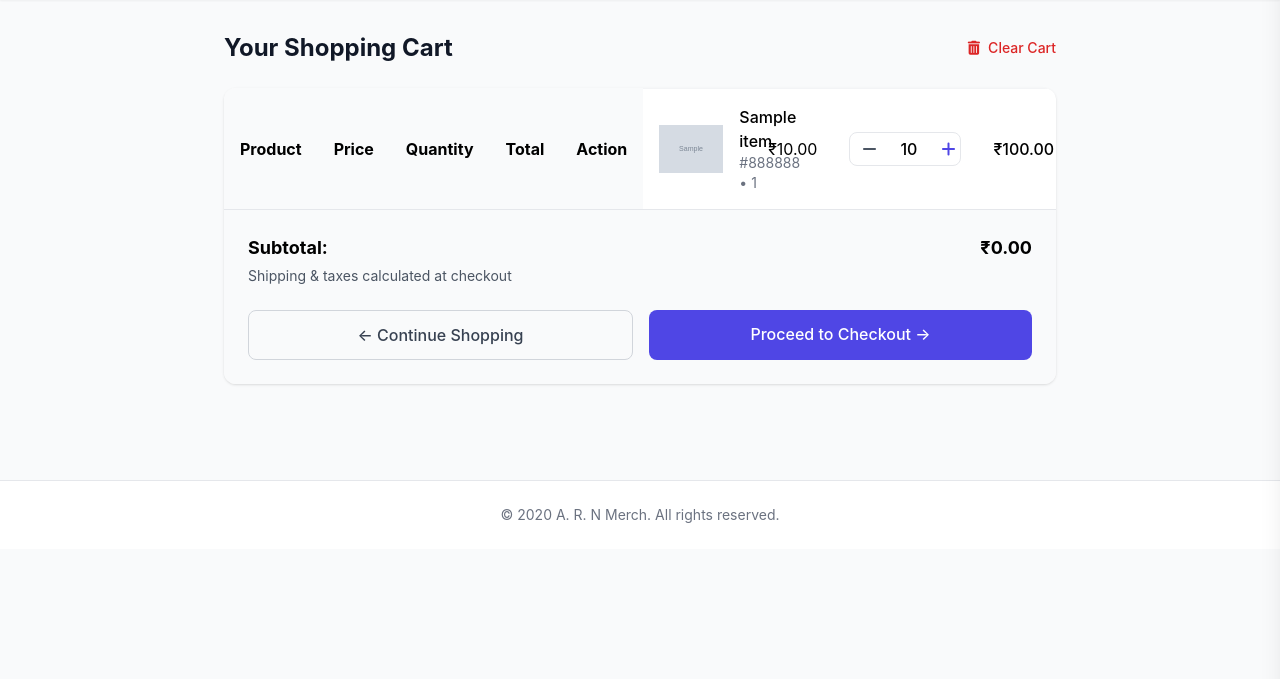
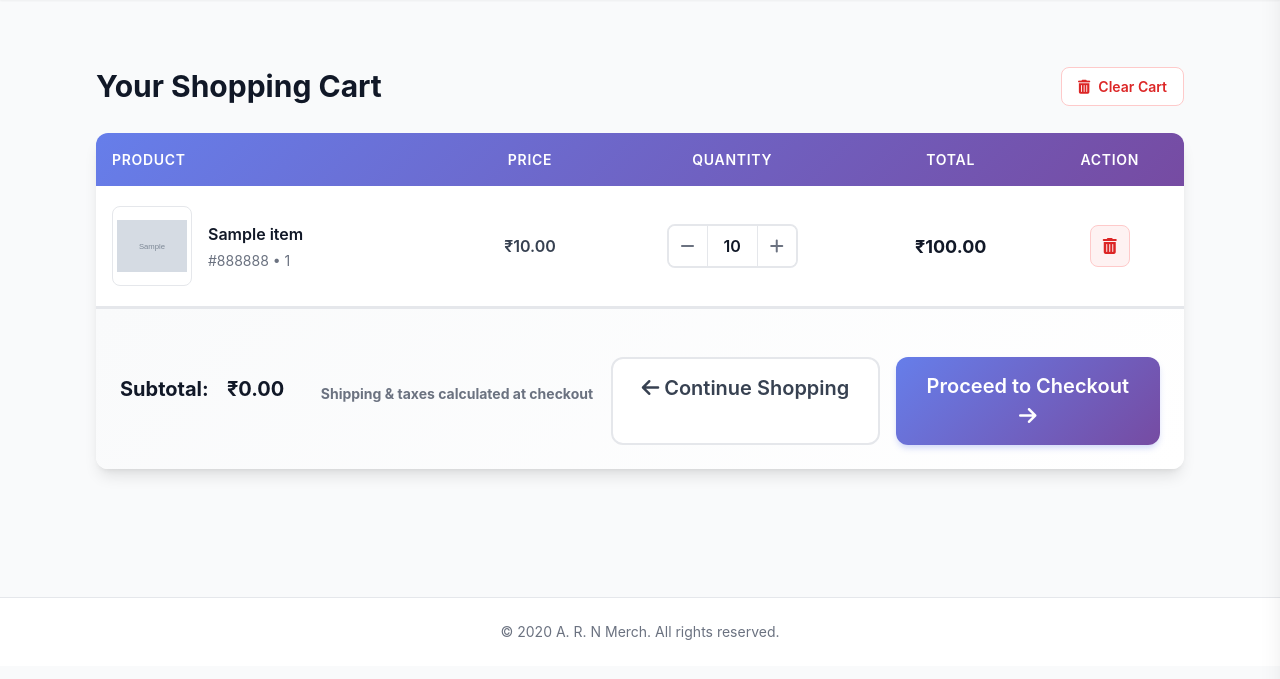
Before and after one commit to theitruler/ngoshoparngct, a Flask app: template templates/cart.html in a window 1280 px wide. Shown: the part 64-743 px from the top of the page. Run offline with Flask 3, Linux system fonts and the light colour scheme; the template is opened without the code that fills it: most values are stand-ins (such as "Sample title", 1, 10 or a date in 2020); grey boxes marked "Sample" are stand-in pictures; data that the repository does not hold is empty; parts of the project's set-up code (start-up, migrations or seed data) failed here and were passed over; some libraries are stand-ins or nearby versions.

Commit message:
improved cart.html

```diff
--- a/templates/cart.html
+++ b/templates/cart.html
@@ -2,23 +2,259 @@
 {% block title %}Cart{% endblock %}
 {% block content %}
 <style>
-/* Mobile-friendly responsive styles */
+/* ====================================
+IMPROVED CART STYLES - DESKTOP & MOBILE
+==================================== */
+/* Base cart table styles */
+.cart-table {
+  width: 100%;
+  background: white;
+}
+.cart-table thead {
+  background: linear-gradient(135deg, #667eea 0%, #764ba2 100%);
+  color: white;
+}
+.cart-table thead th {
+  padding: 1rem;
+  font-weight: 600;
+  font-size: 0.875rem;
+  text-transform: uppercase;
+  letter-spacing: 0.05em;
+}
+.cart-table tbody tr {
+  border-bottom: 1px solid #e5e7eb;
+  transition: background-color 0.2s;
+}
+.cart-table tbody tr:hover {
+  background-color: #f9fafb;
+}
+.cart-table tbody td {
+  padding: 1.25rem 1rem;
+  vertical-align: middle;
+}
+/* Product cell styling */
+.product-cell {
+  display: flex;
+  align-items: center;
+  gap: 1rem;
+}
+.product-image {
+  width: 5rem;
+  height: 5rem;
+  object-fit: contain;
+  border-radius: 0.5rem;
+  border: 1px solid #e5e7eb;
+  padding: 0.25rem;
+  background: white;
+}
+.product-info {
+  flex: 1;
+}
+.product-name {
+  font-weight: 600;
+  color: #111827;
+  font-size: 1rem;
+  margin-bottom: 0.25rem;
+}
+.product-variant {
+  font-size: 0.875rem;
+  color: #6b7280;
+}
+/* Price styling */
+.price-cell {
+  font-weight: 600;
+  color: #374151;
+  font-size: 1rem;
+}
+/* Quantity controls */
+.quantity-controls {
+  display: inline-flex;
+  align-items: center;
+  border: 2px solid #e5e7eb;
+  border-radius: 0.5rem;
+  overflow: hidden;
+  background: white;
+}
+.quantity-controls button {
+  padding: 0.5rem 0.75rem;
+  background: white;
+  border: none;
+  cursor: pointer;
+  transition: all 0.2s;
+  color: #6b7280;
+}
+.quantity-controls button:hover:not(:disabled) {
+  background: #f3f4f6;
+  color: #4f46e5;
+}
+.quantity-controls button:disabled {
+  opacity: 0.4;
+  cursor: not-allowed;
+}
+.quantity-controls .qty-display {
+  padding: 0.5rem 1rem;
+  border-left: 1px solid #e5e7eb;
+  border-right: 1px solid #e5e7eb;
+  font-weight: 600;
+  min-width: 3rem;
+  text-align: center;
+  color: #111827;
+}
+/* Total cell */
+.total-cell {
+  font-weight: 700;
+  color: #111827;
+  font-size: 1.125rem;
+}
+/* Delete button */
+.delete-btn {
+  padding: 0.5rem 0.75rem;
+  color: #dc2626;
+  background: #fef2f2;
+  border: 1px solid #fecaca;
+  border-radius: 0.5rem;
+  cursor: pointer;
+  transition: all 0.2s;
+}
+.delete-btn:hover {
+  background: #fee2e2;
+  border-color: #fca5a5;
+  transform: scale(1.05);
+}
+/* Summary section */
+.cart-summary {
+  background: linear-gradient(135deg, #f9fafb 0%, #ffffff 100%);
+  border-top: 2px solid #e5e7eb;
+  padding: 1.5rem;
+}
+.summary-row {
+  display: flex;
+  justify-content: space-between;
+  align-items: center;
+  font-size: 1.25rem;
+  font-weight: 700;
+  color: #111827;
+}
+.summary-note {
+  color: #6b7280;
+  font-size: 0.875rem;
+  margin-top: 0.5rem;
+}
+/* Action buttons */
+.action-buttons {
+  display: flex;
+  gap: 1rem;
+  margin-top: 1.5rem;
+}
+.btn-secondary {
+  flex: 1;
+  padding: 0.875rem 1.5rem;
+  border: 2px solid #e5e7eb;
+  border-radius: 0.75rem;
+  font-weight: 600;
+  color: #374151;
+  background: white;
+  text-align: center;
+  transition: all 0.2s;
+  text-decoration: none;
+}
+.btn-secondary:hover {
+  background: #f9fafb;
+  border-color: #d1d5db;
+  transform: translateY(-1px);
+}
+.btn-primary {
+  flex: 1;
+  padding: 0.875rem 1.5rem;
+  background: linear-gradient(135deg, #667eea 0%, #764ba2 100%);
+  color: white;
+  border: none;
+  border-radius: 0.75rem;
+  font-weight: 600;
+  text-align: center;
+  transition: all 0.2s;
+  text-decoration: none;
+  box-shadow: 0 4px 6px -1px rgba(102, 126, 234, 0.3);
+}
+.btn-primary:hover {
+  transform: translateY(-2px);
+  box-shadow: 0 6px 12px -1px rgba(102, 126, 234, 0.4);
+}
+/* Page header */
+.page-header {
+  display: flex;
+  justify-content: space-between;
+  align-items: center;
+  margin-bottom: 1.5rem;
+}
+.page-title {
+  font-size: 1.875rem;
+  font-weight: 700;
+  color: #111827;
+}
+.clear-cart-btn {
+  display: flex;
+  align-items: center;
+  gap: 0.5rem;
+  padding: 0.5rem 1rem;
+  color: #dc2626;
+  background: white;
+  border: 1px solid #fecaca;
+  border-radius: 0.5rem;
+  font-weight: 600;
+  font-size: 0.875rem;
+  cursor: pointer;
+  transition: all 0.2s;
+}
+.clear-cart-btn:hover {
+  background: #fef2f2;
+  transform: scale(1.05);
+}
+/* Empty cart state */
+.empty-cart {
+  text-align: center;
+  padding: 4rem 2rem;
+  background: white;
+  border-radius: 1rem;
+  box-shadow: 0 1px 3px rgba(0, 0, 0, 0.1);
+}
+.empty-cart-icon {
+  font-size: 4rem;
+  color: #d1d5db;
+  margin-bottom: 1.5rem;
+}
+.empty-cart h2 {
+  font-size: 1.5rem;
+  font-weight: 700;
+  color: #111827;
+  margin-bottom: 0.5rem;
+}
+.empty-cart p {
+  color: #6b7280;
+  margin-bottom: 1.5rem;
+}
+
+/* ====================================
+MOBILE RESPONSIVE STYLES
+==================================== */
 @media (max-width: 768px) {
-  /* Hide desktop table headers on mobile */
+  /* Hide desktop table headers */
   .cart-table thead {
     display: none;
   }
-
-  /* Stack table rows as cards on mobile */
+  /* Stack table rows as cards */
   .cart-table tbody tr {
     display: block;
     margin-bottom: 1rem;
-    border: 1px solid #e5e7eb;
-    border-radius: 0.75rem;
+    border: 2px solid #e5e7eb;
+    border-radius: 1rem;
     padding: 1rem;
     background: white;
+    box-shadow: 0 1px 3px rgba(0, 0, 0, 0.1);
   }
-
+  .cart-table tbody tr:hover {
+    background: white;
+  }
   /* Reset table cell display */
   .cart-table tbody td {
     display: block;
@@ -26,36 +262,41 @@
     border: none;
     text-align: left !important;
   }
-
-  /* Product info styling */
-  .cart-table tbody td:first-child {
+  /* Product cell - full width */
+  .product-cell {
     padding-bottom: 1rem !important;
     border-bottom: 1px solid #f3f4f6;
     margin-bottom: 0.75rem;
   }
-
-  /* Add labels before each data cell */
+  .product-image {
+    width: 4rem;
+    height: 4rem;
+  }
+  /* Add labels before data cells */
   .cart-table tbody td:nth-child(2)::before {
     content: 'Price: ';
     font-weight: 600;
-    color: #4b5563;
+    color: #6b7280;
+    font-size: 0.875rem;
   }
-
+  .cart-table tbody td:nth-child(3) {
+    display: flex;
+    flex-direction: column;
+    gap: 0.5rem;
+  }
   .cart-table tbody td:nth-child(3)::before {
-    content: 'Quantity: ';
+    content: 'Quantity:';
     font-weight: 600;
-    color: #4b5563;
-    display: block;
-    margin-bottom: 0.5rem;
+    color: #6b7280;
+    font-size: 0.875rem;
   }
-
   .cart-table tbody td:nth-child(4)::before {
     content: 'Total: ';
     font-weight: 600;
-    color: #4b5563;
+    color: #6b7280;
+    font-size: 0.875rem;
   }
-
-  /* Action button styling */
+  /* Action button - align right */
   .cart-table tbody td:last-child {
     padding-top: 1rem !important;
     border-top: 1px solid #f3f4f6;
@@ -63,131 +304,139 @@
     display: flex;
     justify-content: flex-end;
   }
-
-  /* Remove the "Action:" label for the last column */
-  .cart-table tbody td:last-child::before {
+  .quantity-controls {
+    width: 100%;
+    max-width: 10rem;
+  }
+  /* Stack action buttons vertically */
+  .action-buttons {
+    flex-direction: column;
+  }
+  /* Page header adjustments */
+  .page-title {
+    font-size: 1.5rem;
+  }
+  .clear-cart-btn span {
     display: none;
   }
 
-  /* Adjust product image size on mobile */
-  .cart-table tbody td img {
+  /* === IMPROVED CART SUMMARY FOR MOBILE === */
+  .cart-summary {
+    padding: 1.5rem 1rem;
+    border-top: 2px solid #e5e7eb;
+    background: linear-gradient(135deg, #f9fafb 0%, #ffffff 100%);
+  }
+
+  .summary-row {
+    flex-direction: column;
+    align-items: flex-start;
+    gap: 0.25rem;
+    font-size: 1.25rem;
+  }
+
+  .summary-row span:first-child {
+    color: #6b7280;
+    font-weight: 600;
+  }
+
+  .summary-row span:last-child {
+    color: #111827;
+    font-weight: 700;
+    font-size: 1.375rem;
+  }
+
+  .summary-note {
+    margin-top: 0.75rem;
+    margin-bottom: 1.25rem;
+    font-size: 0.875rem;
+    color: #6b7280;
+  }
+
+  .action-buttons {
+    flex-direction: column;
+    gap: 0.75rem;
+  }
+
+  .btn-secondary,
+  .btn-primary {
+    width: 100%;
+    text-align: center;
+    padding: 1rem;
+    font-size: 1rem;
+  }
+}
+
+/* Tablet adjustments */
+@media (min-width: 769px) and (max-width: 1024px) {
+  .cart-table thead th {
+    padding: 0.875rem;
+    font-size: 0.8125rem;
+  }
+  .cart-table tbody td {
+    padding: 1rem 0.75rem;
+  }
+  .product-image {
     width: 4rem;
     height: 4rem;
   }
-
-  /* Adjust quantity controls on mobile */
-  .cart-table tbody td .flex.items-center.border {
-    width: 100%;
-    max-width: 9rem;
-  }
-
-  /* Make buttons stack on mobile */
-  .mobile-stack-buttons {
-    flex-direction: column;
-  }
-
-  .mobile-stack-buttons > * {
-    width: 100%;
-  }
-}
-
-/* Tablet and larger screens */
-@media (min-width: 769px) {
-  .cart-table {
-    display: table;
-    width: 100%;
-  }
-
-  .cart-table thead,
-  .cart-table tbody,
-  .cart-table tr,
-  .cart-table td,
-  .cart-table th {
-    display: table-cell;
-  }
-}
-
-/* Additional mobile optimizations */
-@media (max-width: 640px) {
-  /* Reduce heading size */
-  .page-heading {
-    font-size: 1.5rem;
-  }
-
-  /* Adjust modal padding */
-  #confirmation-modal .bg-white {
-    margin: 1rem;
-    padding: 1.5rem;
-  }
-
-  /* Reduce modal icon size */
-  #confirmation-modal .w-12 {
-    width: 2.5rem;
-    height: 2.5rem;
-  }
-
-  /* Smaller font for empty cart message */
-  .empty-cart-icon {
-    font-size: 3rem;
+  .product-name {
+    font-size: 0.9375rem;
   }
 }
 </style>
-
-<div class="max-w-4xl mx-auto px-4 sm:px-6 lg:px-8">
-  <div class="flex justify-between items-center mb-6">
-    <h1 class="text-2xl font-bold text-gray-900 page-heading">Your Shopping Cart</h1>
+<div class="max-w-6xl mx-auto px-4 sm:px-6 lg:px-8 py-8">
+<div class="page-header">
+<h1 class="page-title">Your Shopping Cart</h1>
 {% if cart_items %}
-      <button id="clear-cart-btn" class="text-red-600 hover:text-red-700 font-medium text-sm flex items-center gap-2 transition">
+<button id="clear-cart-btn" class="clear-cart-btn">
 <i class="fas fa-trash-alt"></i>
-        <span class="hidden sm:inline">Clear Cart</span>
+<span>Clear Cart</span>
 </button>
 {% endif %}
 </div>
-
 {% if cart_items %}
-    <div class="bg-white rounded-xl shadow overflow-hidden">
-      <table class="w-full cart-table">
-        <thead class="bg-gray-50 text-left">
+<div class="bg-white rounded-xl shadow-lg overflow-hidden">
+<table class="cart-table">
+<thead>
 <tr>
-            <th class="p-4">Product</th>
-            <th class="p-4">Price</th>
-            <th class="p-4">Quantity</th>
-            <th class="p-4 text-right">Total</th>
-            <th class="p-4 text-right">Action</th>
+<th style="text-align: left;">Product</th>
+<th style="text-align: center;">Price</th>
+<th style="text-align: center;">Quantity</th>
+<th style="text-align: center;">Total</th>
+<th style="text-align: center;">Action</th>
 </tr>
 </thead>
 <tbody>
 {% for item in cart_items %}
-            <tr class="border-t border-gray-100" data-product-id="{{ item.id }}" data-variant="{{ item.variant|tojson if item.variant else 'null' }}">
-              <td class="p-4">
-                <div class="flex items-center">
-                  <img src="{{ item.image }}" alt="{{ item.name }}" class="w-16 h-16 object-contain mr-4">
-                  <div>
-                    <div class="font-medium">{{ item.name }}</div>
+<tr data-product-id="{{ item.id }}" data-variant="{{ item.variant|tojson if item.variant else 'null' }}">
+<td>
+<div class="product-cell">
+<img src="{{ item.image }}" alt="{{ item.name }}" class="product-image">
+<div class="product-info">
+<div class="product-name">{{ item.name }}</div>
 {% if item.variant %}
-                      <div class="text-sm text-gray-500">
+<div class="product-variant">
 {{ item.variant.color }}{% if item.variant.size %} • {{ item.variant.size }}{% endif %}
 </div>
 {% endif %}
 </div>
 </div>
 </td>
-              <td class="p-4">₹{{ "%.2f"|format(item.price) }}</td>
-              <td class="p-4">
-                <div class="flex items-center border rounded-lg overflow-hidden w-28">
-                  <button class="qty-dec px-3 py-1 hover:bg-gray-100 disabled:opacity-50 transition"
-                          {% if item.quantity <= 1 %}disabled{% endif %}>
-                    <i class="fas fa-minus text-gray-600"></i>
+<td class="price-cell" style="text-align: center;">₹{{ "%.2f"|format(item.price) }}</td>
+<td style="text-align: center;">
+<div class="quantity-controls">
+<button class="qty-dec" {% if item.quantity <= 1 %}disabled{% endif %}>
+<i class="fas fa-minus"></i>
 </button>
-                  <span class="px-3 py-1 font-medium qty-display">{{ item.quantity }}</span>
-                  <button class="qty-inc px-3 py-1 hover:bg-gray-100 transition">
-                    <i class="fas fa-plus text-primary"></i>
+<span class="qty-display">{{ item.quantity }}</span>
+<button class="qty-inc">
+<i class="fas fa-plus"></i>
 </button>
 </div>
 </td>
-              <td class="p-4 text-right font-medium item-total">₹{{ "%.2f"|format(item.price * item.quantity) }}</td>
-              <td class="p-4 text-right">
-                <button class="delete-item-btn text-red-600 hover:text-red-700 hover:bg-red-50 p-2 rounded-lg transition" title="Remove item">
+<td class="total-cell item-total" style="text-align: center;">₹{{ "%.2f"|format(item.price * item.quantity) }}</td>
+<td style="text-align: center;">
+<button class="delete-item-btn delete-btn" title="Remove item">
 <i class="fas fa-trash-alt"></i>
 </button>
 </td>
@@ -195,181 +444,83 @@
 {% endfor %}
 </tbody>
 </table>
-
-      <div class="p-6 bg-gray-50 border-t">
-        <div class="flex justify-between text-lg font-bold">
+<div class="cart-summary">
+<div class="summary-row">
 <span>Subtotal:</span>
 <span id="subtotal-amount">₹{{ "%.2f"|format(subtotal) }}</span>
-        </div>
-        <p class="text-gray-600 text-sm mt-1">Shipping & taxes calculated at checkout</p>
-
-        <div class="mt-6 flex flex-col sm:flex-row gap-4 mobile-stack-buttons">
-          <a href="{{ url_for('products') }}" class="flex-1 text-center py-3 border border-gray-300 rounded-lg font-medium text-gray-700 hover:bg-gray-50 transition">
-            ← Continue Shopping
+</p>
+<p class="summary-note">Shipping & taxes calculated at checkout</p>
+<div class="action-buttons">
+<a href="{{ url_for('products') }}" class="btn-secondary">
+<i class="fas fa-arrow-left"></i> Continue Shopping
 </a>
-          <a href="{{ url_for('personal_detail') }}" class="flex-1 text-center py-3 bg-indigo-600 text-white rounded-lg font-medium hover:bg-indigo-700 transition">
-            Proceed to Checkout →
+<a href="{{ url_for('personal_detail') }}" class="btn-primary">
+Proceed to Checkout <i class="fas fa-arrow-right"></i>
 </a>
 </div>
 </div>
 </div>
 {% else %}
-    <div class="text-center py-12 bg-white rounded-xl shadow">
-      <i class="fas fa-shopping-cart text-5xl text-gray-300 mb-4 empty-cart-icon"></i>
-      <h2 class="text-xl font-bold text-gray-900">Your cart is empty</h2>
-      <p class="text-gray-600 mt-2">Looks like you haven't added anything yet.</p>
-      <a href="{{ url_for('products') }}" class="mt-4 inline-block bg-primary text-white px-6 py-2 rounded-lg font-medium hover:bg-indigo-700 transition">
-        Browse Products
+<div class="empty-cart">
+<i class="fas fa-shopping-cart empty-cart-icon"></i>
+<h2>Your cart is empty</h2>
+<p>Looks like you haven't added anything yet.</p>
+<a href="{{ url_for('products') }}" class="btn-primary" style="display: inline-block;">
+<i class="fas fa-shopping-bag"></i> Browse Products
 </a>
 </div>
 {% endif %}
 </div>
-
-<!-- Confirmation Modal -->
-<div id="confirmation-modal" class="hidden fixed inset-0 bg-black bg-opacity-50 flex items-center justify-center z-50">
-  <div class="bg-white rounded-xl shadow-xl max-w-md w-full mx-4 p-6">
-    <div class="flex items-center gap-3 mb-4">
-      <div class="w-12 h-12 rounded-full bg-red-100 flex items-center justify-center">
-        <i class="fas fa-exclamation-triangle text-red-600 text-xl"></i>
-      </div>
-      <h3 class="text-xl font-bold text-gray-900" id="modal-title">Confirm Action</h3>
-    </div>
-    <p class="text-gray-600 mb-6" id="modal-message">Are you sure you want to proceed?</p>
-    <div class="flex gap-3">
-      <button id="modal-cancel" class="flex-1 py-2 border border-gray-300 rounded-lg font-medium text-gray-700 hover:bg-gray-50 transition">
-        Cancel
-      </button>
-      <button id="modal-confirm" class="flex-1 py-2 bg-red-600 text-white rounded-lg font-medium hover:bg-red-700 transition">
-        Confirm
-      </button>
-    </div>
-  </div>
-</div>
-
 <script>
 document.addEventListener('DOMContentLoaded', () => {
-  // Modal elements
-  const modal = document.getElementById('confirmation-modal');
-  const modalTitle = document.getElementById('modal-title');
-  const modalMessage = document.getElementById('modal-message');
-  const modalCancel = document.getElementById('modal-cancel');
-  const modalConfirm = document.getElementById('modal-confirm');
-
-  let currentAction = null;
-  let currentData = null;
-
-  // Show modal function
-  function showModal(title, message, action, data) {
-    modalTitle.textContent = title;
-    modalMessage.textContent = message;
-    currentAction = action;
-    currentData = data;
-    modal.classList.remove('hidden');
-  }
-
-  // Hide modal function
-  function hideModal() {
-    modal.classList.add('hidden');
-    currentAction = null;
-    currentData = null;
-  }
-
-  // Modal cancel button
-  modalCancel.addEventListener('click', hideModal);
-
-  // Modal confirm button
-  modalConfirm.addEventListener('click', () => {
-    if (currentAction === 'delete-item') {
-      deleteItem(currentData.productId, currentData.variant, currentData.row);
-    } else if (currentAction === 'clear-cart') {
-      clearCart();
-    }
-    hideModal();
-  });
-
-  // Close modal on outside click
-  modal.addEventListener('click', (e) => {
-    if (e.target === modal) {
-      hideModal();
-    }
-  });
-
 // Quantity increment/decrement buttons
 document.querySelectorAll('.qty-inc, .qty-dec').forEach(button => {
 button.addEventListener('click', function(e) {
 e.preventDefault();
-
 const row = this.closest('tr');
 const productId = parseInt(row.dataset.productId);
 let variant = null;
-
 try {
 variant = JSON.parse(row.dataset.variant || 'null');
 } catch (error) {
 console.error('Error parsing variant:', error);
 }
-
 const qtySpan = row.querySelector('.qty-display');
 let currentQty = parseInt(qtySpan.textContent);
-
 const isIncrement = this.classList.contains('qty-inc');
 const newQty = isIncrement ? currentQty + 1 : currentQty - 1;
-
 if (newQty < 1) return;
-
 const incBtn = row.querySelector('.qty-inc');
 const decBtn = row.querySelector('.qty-dec');
 incBtn.disabled = true;
 decBtn.disabled = true;
-
 updateCartQuantity(productId, newQty, variant, row, incBtn, decBtn);
 });
 });
-
 // Delete item buttons
 document.querySelectorAll('.delete-item-btn').forEach(button => {
 button.addEventListener('click', function(e) {
 e.preventDefault();
-
 const row = this.closest('tr');
 const productId = parseInt(row.dataset.productId);
 let variant = null;
-
 try {
 variant = JSON.parse(row.dataset.variant || 'null');
 } catch (error) {
 console.error('Error parsing variant:', error);
 }
-
-      const productName = row.querySelector('td:first-child .font-medium').textContent;
-
-      showModal(
-        'Remove Item',
-        `Are you sure you want to remove "${productName}" from your cart?`,
-        'delete-item',
-        { productId, variant, row }
-      );
+deleteItem(productId, variant, row);
 });
 });
-
 // Clear cart button
 const clearCartBtn = document.getElementById('clear-cart-btn');
 if (clearCartBtn) {
 clearCartBtn.addEventListener('click', function(e) {
 e.preventDefault();
-
-      const itemCount = document.querySelectorAll('tbody tr').length;
-
-      showModal(
-        'Clear Cart',
-        `Are you sure you want to remove all ${itemCount} item(s) from your cart?`,
-        'clear-cart',
-        null
-      );
+clearCart();
 });
 }
 });
-
 /**
 * Update cart quantity via AJAX
 */
@@ -378,11 +529,9 @@ function updateCartQuantity(productId, newQty, variant, row, incBtn, decBtn) {
 product_id: productId,
 quantity: newQty
 };
-
 if (variant) {
 requestData.variant = variant;
 }
-
 fetch('/update-cart', {
 method: 'POST',
 headers: {
@@ -395,21 +544,17 @@ function updateCartQuantity(productId, newQty, variant, row, incBtn, decBtn) {
 if (data.success) {
 const qtySpan = row.querySelector('.qty-display');
 qtySpan.textContent = newQty;
-
-      const price = parseFloat(row.querySelector('td:nth-child(2)').textContent.replace('₹', ''));
+const price = parseFloat(row.querySelector('.price-cell').textContent.replace('₹', ''));
 const itemTotal = row.querySelector('.item-total');
 itemTotal.textContent = '₹' + (price * newQty).toFixed(2);
-
 if (data.subtotal !== undefined) {
 const subtotalElement = document.getElementById('subtotal-amount');
 if (subtotalElement) {
 subtotalElement.textContent = '₹' + data.subtotal.toFixed(2);
 }
 }
-
 decBtn.disabled = newQty <= 1;
 incBtn.disabled = false;
-
 if (data.cart_count !== undefined && window.updateCartBadge) {
 window.updateCartBadge(data.cart_count);
 }
@@ -426,7 +571,6 @@ function updateCartQuantity(productId, newQty, variant, row, incBtn, decBtn) {
 decBtn.disabled = false;
 });
 }
-
 /**
 * Delete item from cart
 */
@@ -434,14 +578,11 @@ function deleteItem(productId, variant, row) {
 const requestData = {
 product_id: productId
 };
-
 if (variant) {
 requestData.variant = variant;
 }
-
 // Add fade-out animation
 row.style.opacity = '0.5';
-
 fetch('/remove-from-cart', {
 method: 'POST',
 headers: {
@@ -456,10 +597,8 @@ function deleteItem(productId, variant, row) {
 row.style.transition = 'all 0.3s ease';
 row.style.opacity = '0';
 row.style.transform = 'translateX(-20px)';
-
 setTimeout(() => {
 row.remove();
-
 // Check if cart is empty
 const remainingItems = document.querySelectorAll('tbody tr');
 if (remainingItems.length === 0) {
@@ -473,7 +612,6 @@ function deleteItem(productId, variant, row) {
 subtotalElement.textContent = '₹' + data.subtotal.toFixed(2);
 }
 }
-
 // Update cart badge
 if (data.cart_count !== undefined && window.updateCartBadge) {
 window.updateCartBadge(data.cart_count);
@@ -481,34 +619,33 @@ function deleteItem(productId, variant, row) {
 }
 }, 300);
 } else {
+row.style.opacity = '1';
 alert('Failed to remove item: ' + (data.message || 'Unknown error'));
-      row.style.opacity = '1';
 }
 })
 .catch(error => {
 console.error('Error removing item:', error);
+row.style.opacity = '1';
 alert('An error occurred while removing the item. Please try again.');
-    row.style.opacity = '1';
 });
 }
-
 /**
 * Clear entire cart
 */
 function clearCart() {
-  fetch('/clear-cart', {
+fetch('/api/cart/clear', {
 method: 'POST',
 headers: {
 'Content-Type': 'application/json',
-    }
+},
+credentials: 'same-origin'
 })
 .then(response => response.json())
 .then(data => {
 if (data.success) {
-      // Reload page to show empty cart
 window.location.reload();
 } else {
-      alert('Failed to clear cart: ' + (data.message || 'Unknown error'));
+alert('Failed to clear cart: ' + (data.error || 'Unknown error'));
 }
 })
 .catch(error => {
```
Lines whose indentation alone changed are shown as unchanged.
